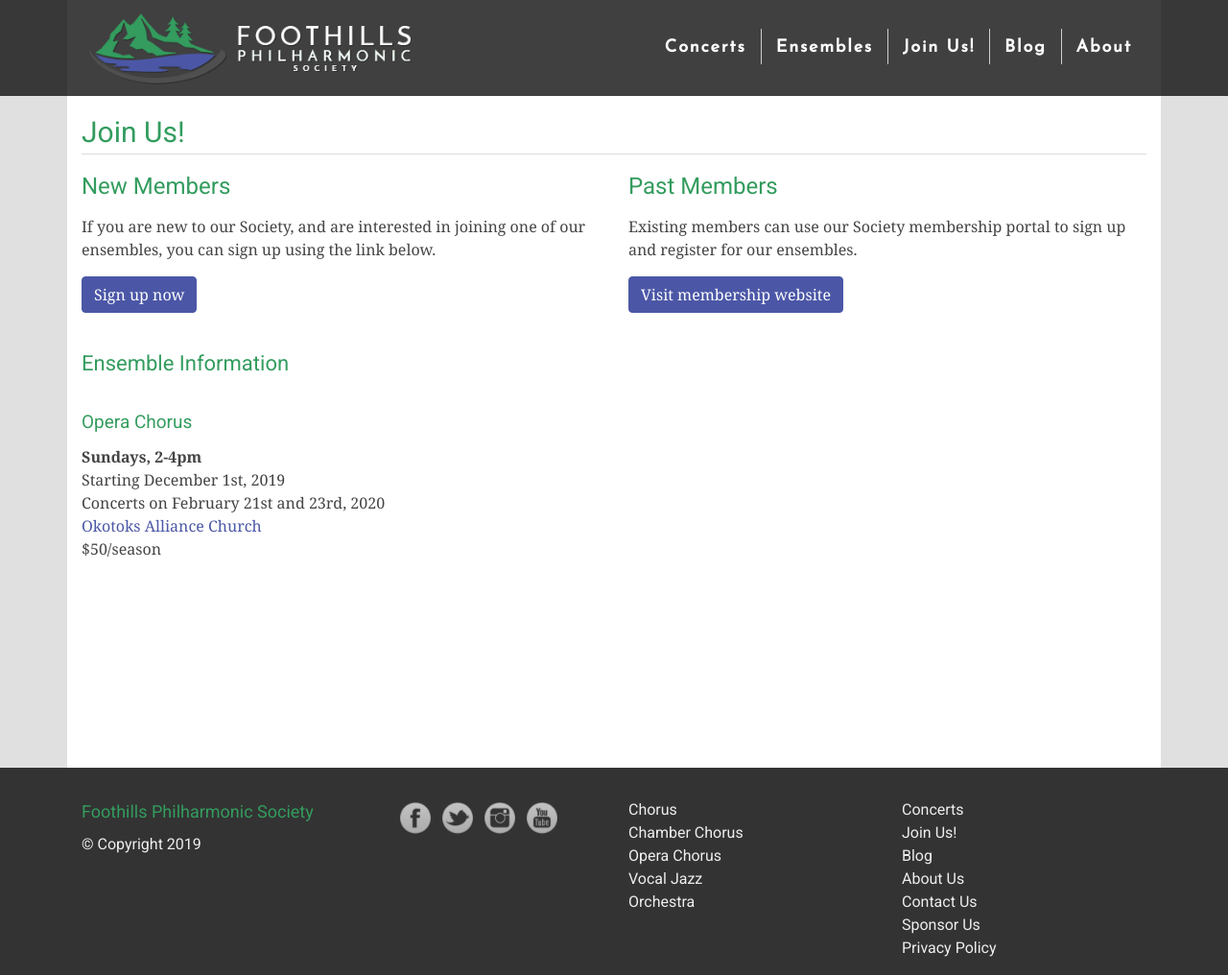
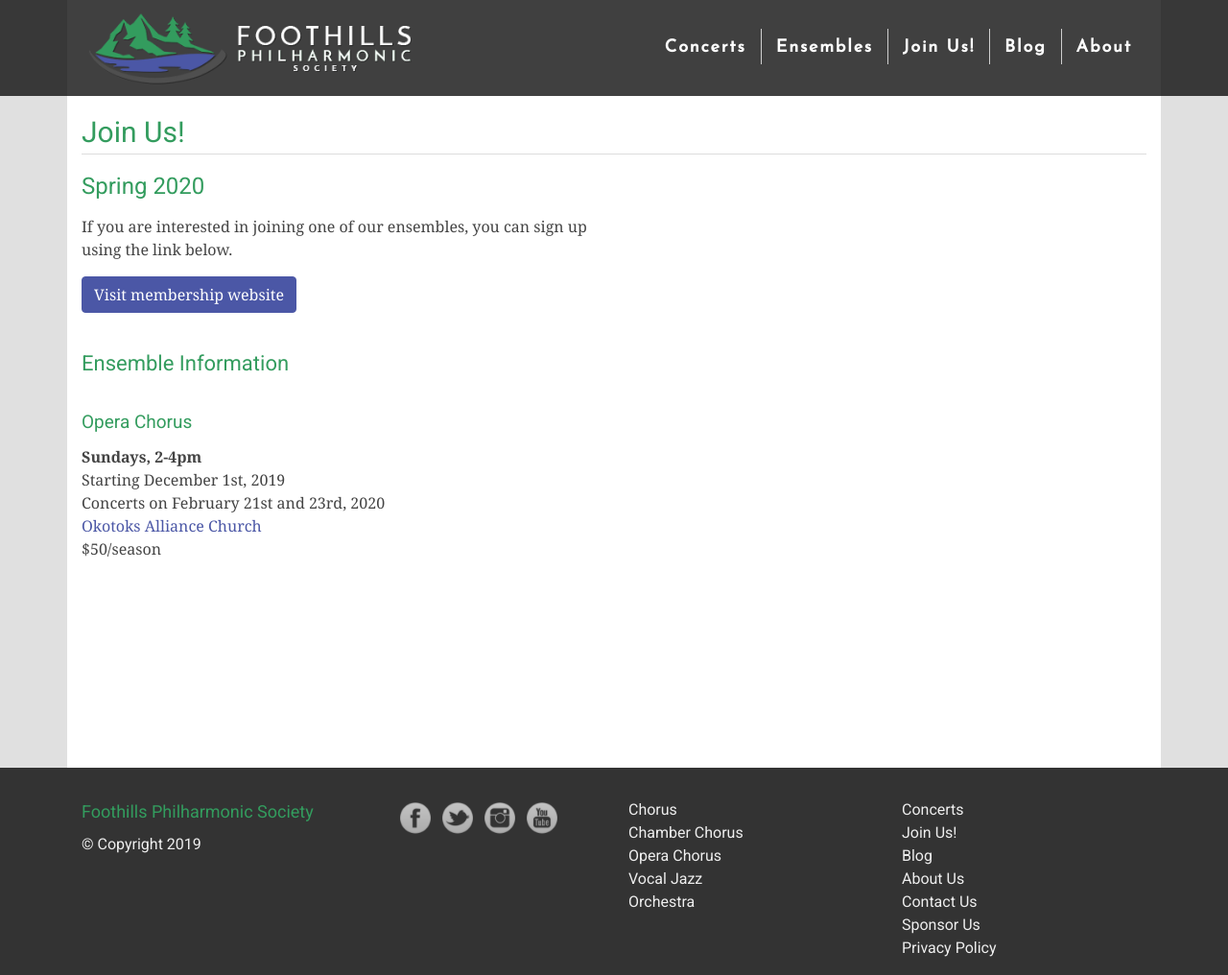
Before and after one commit to percyhanna/fps, a Jekyll site: the page built from join.html, in a window 1280 px wide and 1016 px high. Shown: the whole window at 96% size. Built offline with Jekyll 4.4.1, drawn with Linux system fonts in a browser that asks for light colours; nearby versions of some CDN libraries; Markdown is read by kramdown in place of the engine named in the settings.

Commit message:
Update join.html

```diff
--- a/join.html
+++ b/join.html
@@ -7,20 +7,12 @@
 
 <div class="row">
   <div class="col-12 col-md-6">
-    <h2>New Members</h2>
+    <h2>Spring 2020</h2>
 
-    <p>If you are new to our Society, and are interested in joining one of our ensembles, you can sign up using the link below.</p>
+    <p>If you are interested in joining one of our ensembles, you can sign up using the link below.</p>
+
     <p>
-      <a class="btn btn-primary" href="https://forms.gle/tmewgiZj5YQaC4tf9" target="_blank">Sign up now</a>
-    </p>
-  </div>
-
-  <div class="col-12 col-md-6">
-    <h2>Past Members</h2>
-
-    <p>Existing members can use our Society membership portal to sign up and register for our ensembles.</p>
-    <p>
-      <a class="btn btn-primary" href="http://members.footphil.com/" target="_blank">Visit membership website</a>
+      <a class="btn btn-primary" href="http://members.footphil.com/join-ensemble" target="_blank">Visit membership website</a>
     </p>
   </div>
 </div>
```
